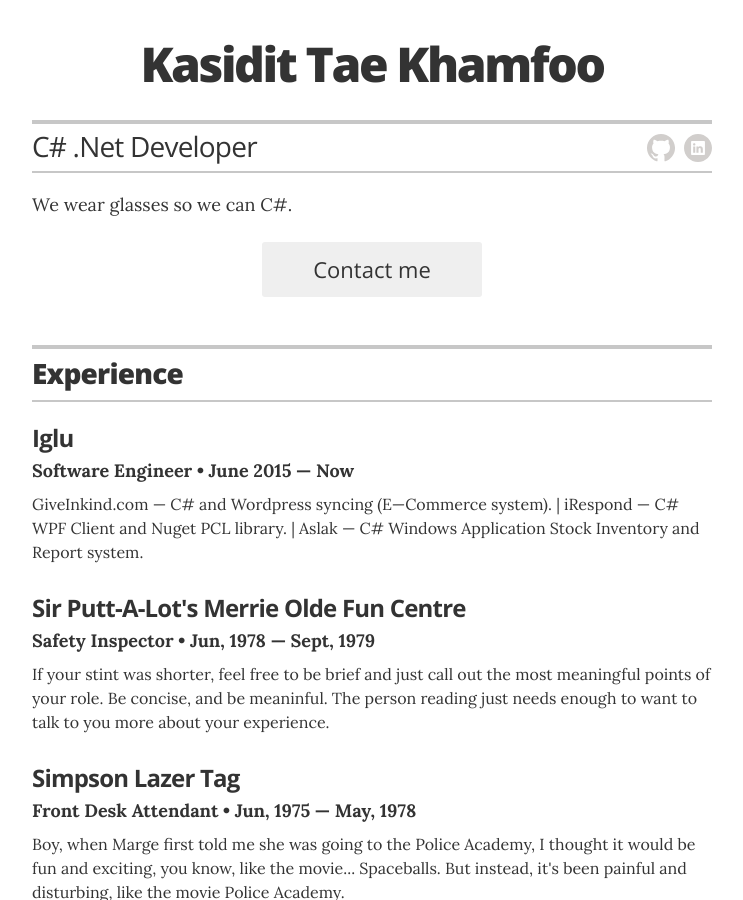
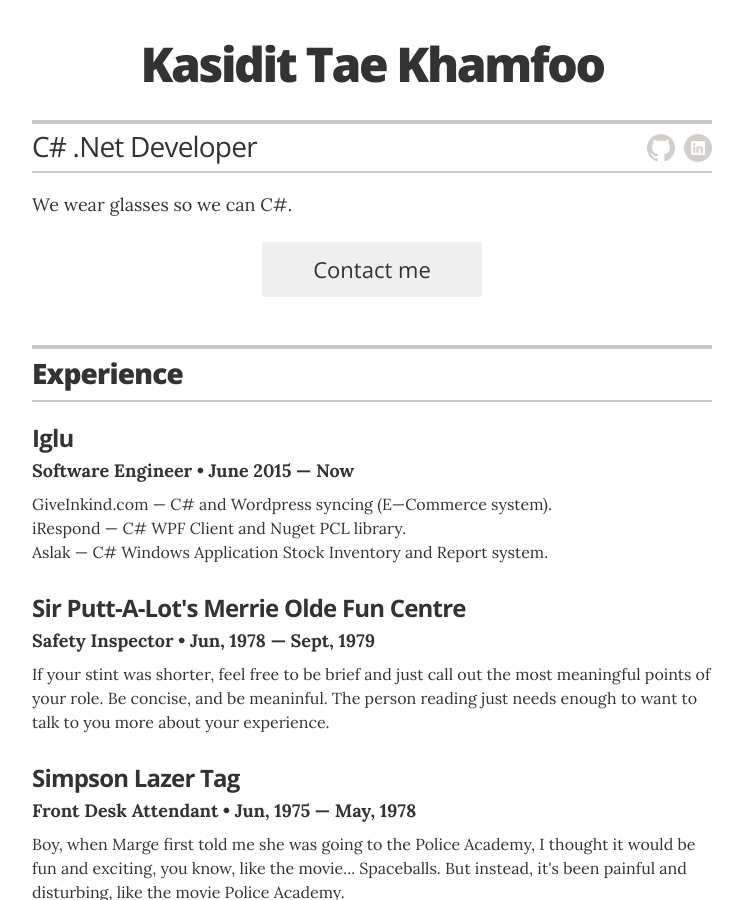
Before and after one commit to TaeKasidit/TaeKasidit.github.io, a Jekyll site: the page built from index.html, in a window 1280 px wide and 900 px high. Shown: the whole window, without its empty margins (268-1011 px from the left). Built offline with Jekyll 4.4.1, drawn with Linux system fonts in a browser that asks for light colours.

Commit message:
new line

```diff
--- a/_data/experience.yml
+++ b/_data/experience.yml
@@ -3,7 +3,7 @@
 - company: Iglu
   position: Software Engineer
   duration: June 2015 &mdash; Now
-  summary: GiveInkind.com &mdash; C# and Wordpress syncing (E&mdash;Commerce system). | iRespond &mdash; C# WPF Client and Nuget PCL library. | Aslak &mdash; C# Windows Application Stock Inventory and Report system.
+  summary: GiveInkind.com &mdash; C# and Wordpress syncing (E&mdash;Commerce system).<br> iRespond &mdash; C# WPF Client and Nuget PCL library.<br> Aslak &mdash; C# Windows Application Stock Inventory and Report system.
 
 # Windmill Crank Operator
 - company: Sir Putt-A-Lot's Merrie Olde Fun Centre
```
